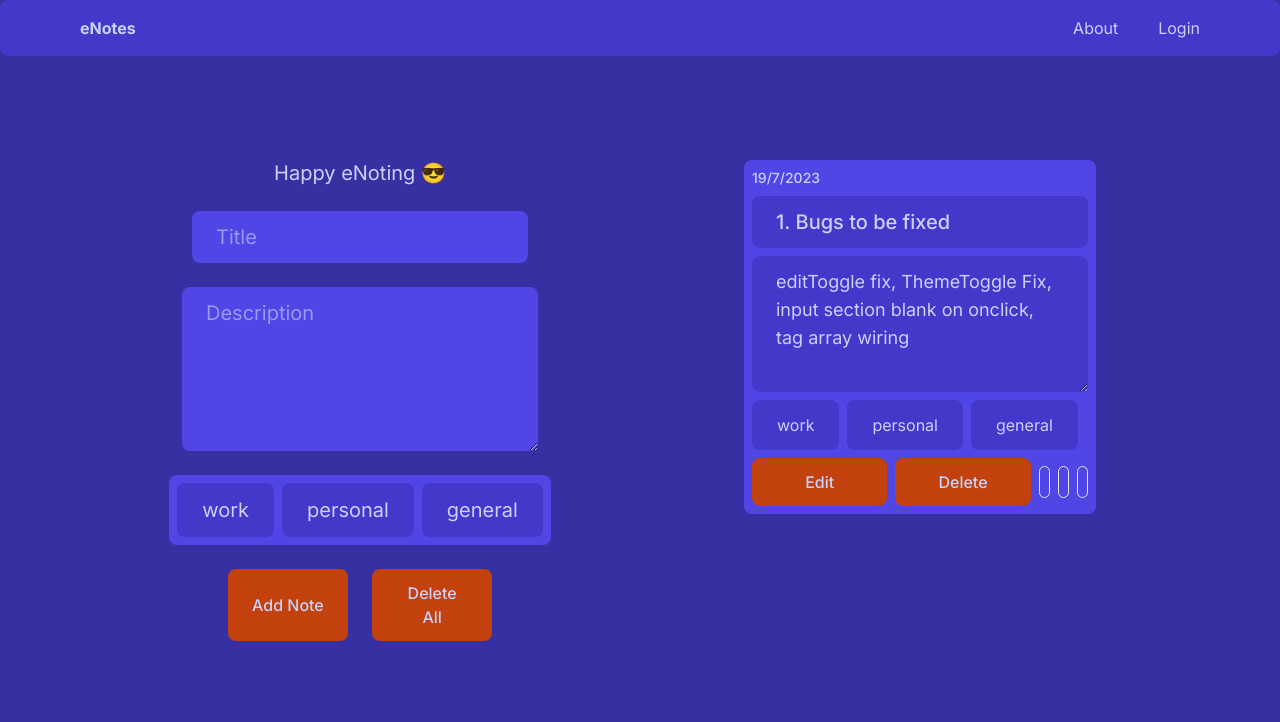
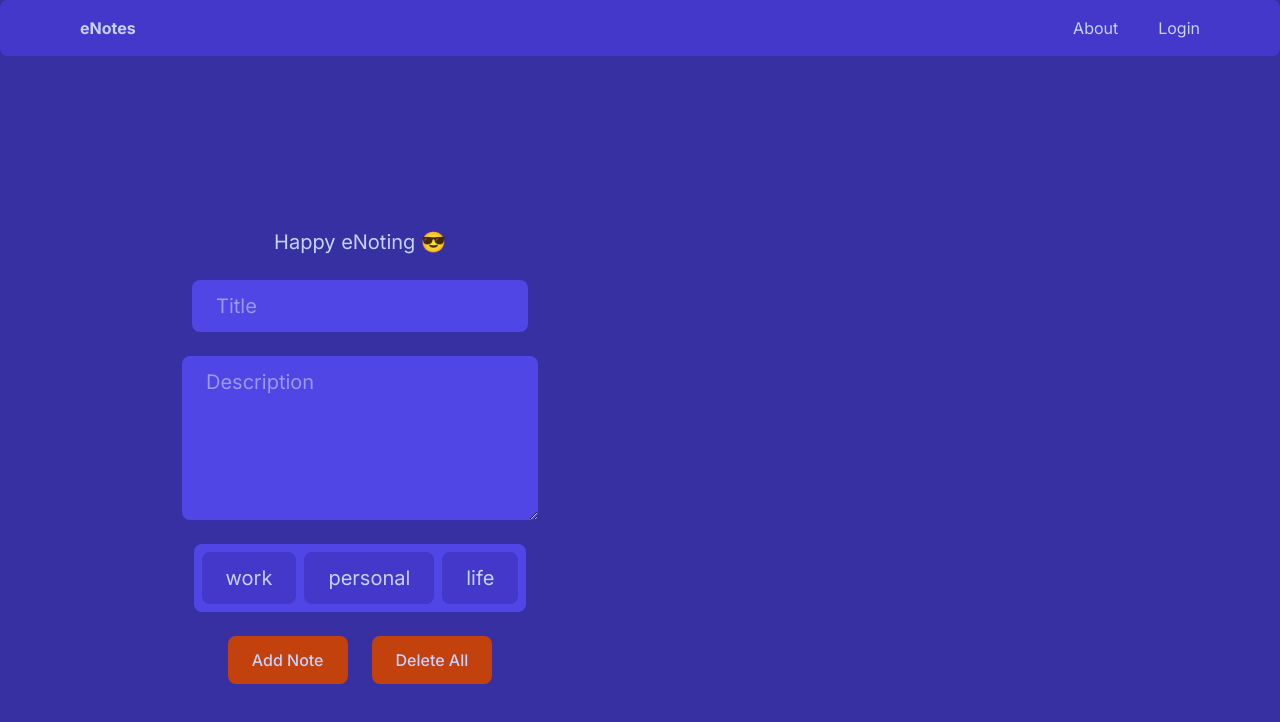
Before and after one commit to yashvdhakad/e-notes, a Next.js app: page / in a window 1280 px wide. Shown: the top 722 px of the page. Built offline with nearby package versions, Linux system fonts and the light colour scheme.

Commit message:
refactor: bugs fixed

```diff
--- a/app/components/CC/Buttons.jsx
+++ b/app/components/CC/Buttons.jsx
@@ -1,7 +1,5 @@
-"use client";
-
 export const Button = (props) => {
     return (
-        <button onClick={props.clickHandler} className={`px-6 py-3 rounded-lg bg-orange-700 hover:bg-orange-800 text-base font-medium transition-all hover:scale-95 ${props.cta === 'Login' || props.cta === 'Sign Up' ? "" : "w-full"}`} type="submit">{props.cta}</button>
+        <button onClick={props.clickHandler} className={`px-6 py-3 rounded-lg bg-orange-700 hover:bg-orange-800 text-base font-medium transition-all hover:scale-95`} type="submit">{props.cta}</button>
     )
 }
--- a/app/components/CC/Main.jsx
+++ b/app/components/CC/Main.jsx
@@ -9,15 +9,11 @@ const Main = () => {
     const [description, setDescription] = useState("")
     const [tag, setTag] = useState([])
 
+    const tags = ["work", "personal", "life"]
+
     const [editToggle, setEditToggle] = useState(true)
 
-    const [notes, setNotes] = useState([
-        {
-            title: "Bugs to be fixed",
-            description: "editToggle fix, ThemeToggle Fix, input section blank on onclick, tag array wiring",
-            tag: ["work", "personal", "general"]
-        }
-    ])
+    const [notes, setNotes] = useState([])
 
     const addNoteHandler = () => {
         title === "" || description === "" || tag === "" ? "" : setNotes((arr) => [...arr, { title, description, tag }])
@@ -31,20 +27,19 @@ const Main = () => {
         <>
             {/* Input */}
             <section className='lg:w-1/2 h-full flex flex-col justify-center items-center space-y-6 text-xl'>
-                <p>Happy eNoting 😎</p>
+                <p className="">Happy eNoting 😎</p>
                 <input onChange={(e) => setTitle(e.target.value)} className='py-3 px-6 bg-indigo-600 rounded-lg placeholder:text-indigo-200/60' type="text" name="title" placeholder="Title" />
                 <textarea onChange={(e) => setDescription(e.target.value)} className='px-6 py-3 bg-indigo-600 rounded-lg placeholder:text-indigo-200/60' name="description" placeholder="Description" cols="24" rows="5"></textarea>
 
                 {/* Tags */}
                 <div className='p-2 bg-indigo-600 rounded-lg placeholder:text-indigo-200/60 flex space-x-2'>
                     {
-                        notes.map((note) => {
-                            return note.tag.map((t, i) => {
-                                const tagHandler = () => {
-                                    setTag((arr) => [...arr, t])
-                                }
-                                return <div key={i} onClick={tagHandler} className="py-3 px-6 rounded-lg bg-indigo-700 cursor-pointer border border-transparent hover:bg-indigo-800 focus:outline active:bg-indigo-900 select-none">{t}</div>
-                            })
+                        tags.map((t, i) => {
+                            const tagHandler = () => {
+                                setTag((arr) => [...arr, t])
+                            }
+
+                            return <div key={i} onClick={tagHandler} className="py-3 px-6 rounded-lg bg-indigo-700 cursor-pointer hover:bg-indigo-800 active:bg-indigo-900 select-none">{t}</div>
                         })
                     }
                 </div>
--- a/app/components/CC/Notes.jsx
+++ b/app/components/CC/Notes.jsx
@@ -12,7 +12,7 @@ const Notes = ({ note, i, editHandler, deleteHandler, editToggle }) => {
     let day = date.getDate(), month = date.getMonth() + 1, year = date.getFullYear();
     let currentDate = `${day}/${month}/${year}`;
 
-    const colorArr = ["yellow-600", "red-600", "blue-600"]
+    const colorArr = ["bg-yellow-600", "bg-red-600", "bg-black"]
 
     return (
         // Note Card
@@ -32,7 +32,7 @@ const Notes = ({ note, i, editHandler, deleteHandler, editToggle }) => {
                     note.tag.map((t, i) => {
                         const tagHandler = () => { }
 
-                        return <div key={i} onClick={tagHandler} className="py-3 px-6 rounded-lg bg-indigo-700 cursor-pointer border border-transparent hover:bg-indigo-800 focus:outline active:bg-indigo-900 select-none">{t}</div>
+                        return <div key={i} onClick={tagHandler} className={`py-3 px-6 rounded-lg bg-indigo-700 border border-transparent focus:outline select-none ${editToggle ? "" : "hover:bg-indigo-800 active:bg-indigo-900 cursor-pointer"}`}>{t}</div>
                     })
                 }
             </div>
--- a/app/components/CC/ThemeToggle.jsx
+++ b/app/components/CC/ThemeToggle.jsx
@@ -1,7 +1,10 @@
 "use client";
+// import { NoteContext } from "@/app/context/noteContext";
+import { useContext } from "react";
+
 const ThemeToggle = ({color}) => {
     return (
-        <div className={`w-8 h-8 rounded-full bg-${color} cursor-pointer transition-all hover:scale-95 border`}></div>
+        <div className={`w-8 h-8 rounded-full ${color} cursor-pointer transition-all hover:scale-95`}></div>
     )
 }
 
--- a/app/components/SC/Nav.jsx
+++ b/app/components/SC/Nav.jsx
@@ -2,11 +2,11 @@ import Link from 'next/link'
 
 const Nav = () => {
   return (
-    <nav className="w-full z-10 absolute top-0 lg:px-20 py-4 rounded-lg bg-indigo-700 flex justify-between items-center">
+    <nav className="max-w-screen-xl z-10 sticky top-0 m-auto lg:px-20 py-4 rounded-lg bg-indigo-700 flex justify-between items-center">
       <p className="font-bold"><Link href="/">eNotes</Link></p>
       <ul className='flex space-x-10'>
-        <li><Link href="/pages/about">About</Link></li>
-        <li><Link href="/login">Login</Link></li>
+        <li><Link className='hover:text-white' href="/pages/about">About</Link></li>
+        <li><Link className='hover:text-white' href="/login">Login</Link></li>
       </ul>
     </nav>
   )
--- a/app/context/noteContext.jsx
+++ b/app/context/noteContext.jsx
@@ -1,15 +1,16 @@
 "use client";
 import { createContext, useState } from "react";
 
-const Context = createContext({})
+export const NoteContext = createContext()
 
 const ContextProvider = ({children}) => {
     const [user, setUser] = useState({});
+    const [noteColor, setNoteColor] = useState("")
 
   return (
-    <Context.Provider value={{user, setUser}}>
+    <NoteContext.Provider value={{user, setUser, noteColor, setNoteColor}}>
         {children}
-    </Context.Provider>
+    </NoteContext.Provider>
   )
 }
 
--- a/app/layout.js
+++ b/app/layout.js
@@ -1,6 +1,7 @@
 import ContextProvider from './context/noteContext'
 import './globals.css'
 import { Inter, Syne } from 'next/font/google'
+import Nav from './components/sc/Nav'
 
 const inter = Inter({ subsets: ['latin'] })
 
@@ -14,7 +15,10 @@ export default function RootLayout({ children }) {
     <html lang="en">
       <body className={inter.className}>
         <ContextProvider>
-          {children}
+          <>
+            <Nav />
+            {children}
+          </>
         </ContextProvider>
       </body>
     </html>
--- a/app/login/page.jsx
+++ b/app/login/page.jsx
@@ -1,5 +1,5 @@
 'use client'
-import {Button} from "@/app/components/CC/Buttons"
+import { Button } from "@/app/components/cc/Buttons"
 import Link from "next/link"
 
 const page = () => {
@@ -17,9 +17,7 @@ const page = () => {
                         <input className="py-3 px-6 rounded-lg bg-indigo-600 placeholder:text-indigo-200/60" type="email" name="" placeholder="Enter your email" />
                         <input className="py-3 px-6 rounded-lg bg-indigo-600 placeholder:text-indigo-200/60" type="password" name="" placeholder="Enter your password" />
                     </div>
-                    <div className="">
-                        <Button clickHandler={clickHandler} cta="Login" />
-                    </div>
+                    <Button clickHandler={clickHandler} cta="Login" />
                     <hr className="opacity-30" />
                     <p className="opacity-60">Or</p>
                     <div className="underline opacity-60 hover:opacity-100"><Link href="/signup">Sign Up</Link></div>
--- a/app/page.js
+++ b/app/page.js
@@ -1,21 +1,9 @@
-import Nav from './components/SC/Nav'
-import Footer from './components/SC/Footer'
-import Main from './components/CC/Main'
+import Main from './components/cc/Main'
 
 export default function Home() {
   return (
-    <section className='max-w-screen-xl h-screen m-auto'>
-      <header className='relative'>
-        <Nav />
-      </header>
-
-      <main className='h-full lg:px-20 flex justify-between items-center'>
-        <Main />
-      </main>
-
-      <footer>
-        {/* <Footer /> */}
-      </footer>
+    <section className='max-w-screen-xl h-screen m-auto lg:px-20 flex justify-between items-center'>
+      <Main />
     </section>
   )
 }
--- a/app/signup/page.jsx
+++ b/app/signup/page.jsx
@@ -1,5 +1,5 @@
 'use client'
-import {Button} from "@/app/components/CC/Buttons"
+import { Button } from "@/app/components/cc/Buttons"
 import Link from "next/link"
 
 const page = () => {
@@ -18,9 +18,7 @@ const page = () => {
                         <input className="py-3 px-6 rounded-lg bg-indigo-600 placeholder:text-indigo-200/60" type="email" name="" placeholder="Enter your email" />
                         <input className="py-3 px-6 rounded-lg bg-indigo-600 placeholder:text-indigo-200/60" type="password" name="" placeholder="Enter your password" />
                     </div>
-                    <div className="">
-                        <Button clickHandler={clickHandler} cta="Sign Up" />
-                    </div>
+                    <Button clickHandler={clickHandler} cta="Sign Up" />
                     <hr className="opacity-30" />
                     <p className="opacity-60">Or</p>
                     <div className="underline opacity-60 hover:opacity-100"><Link href="/login">Log In</Link></div>
```
